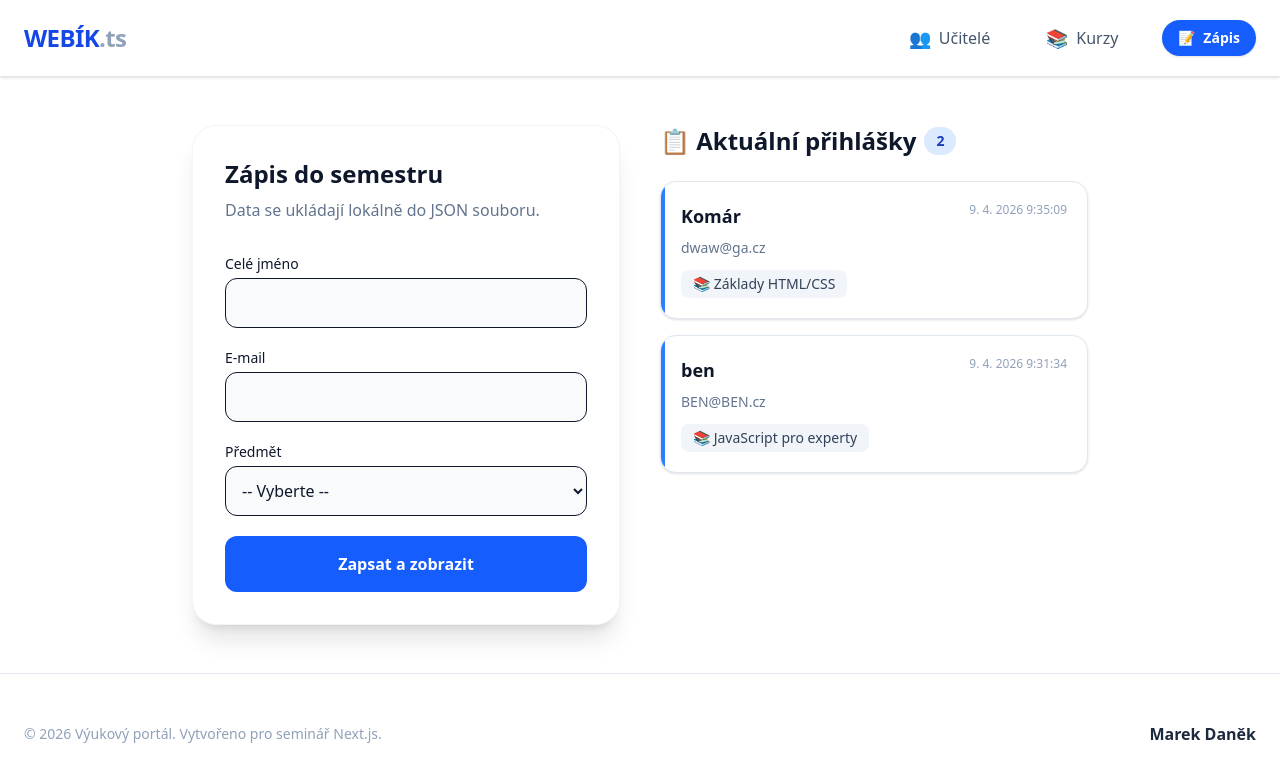
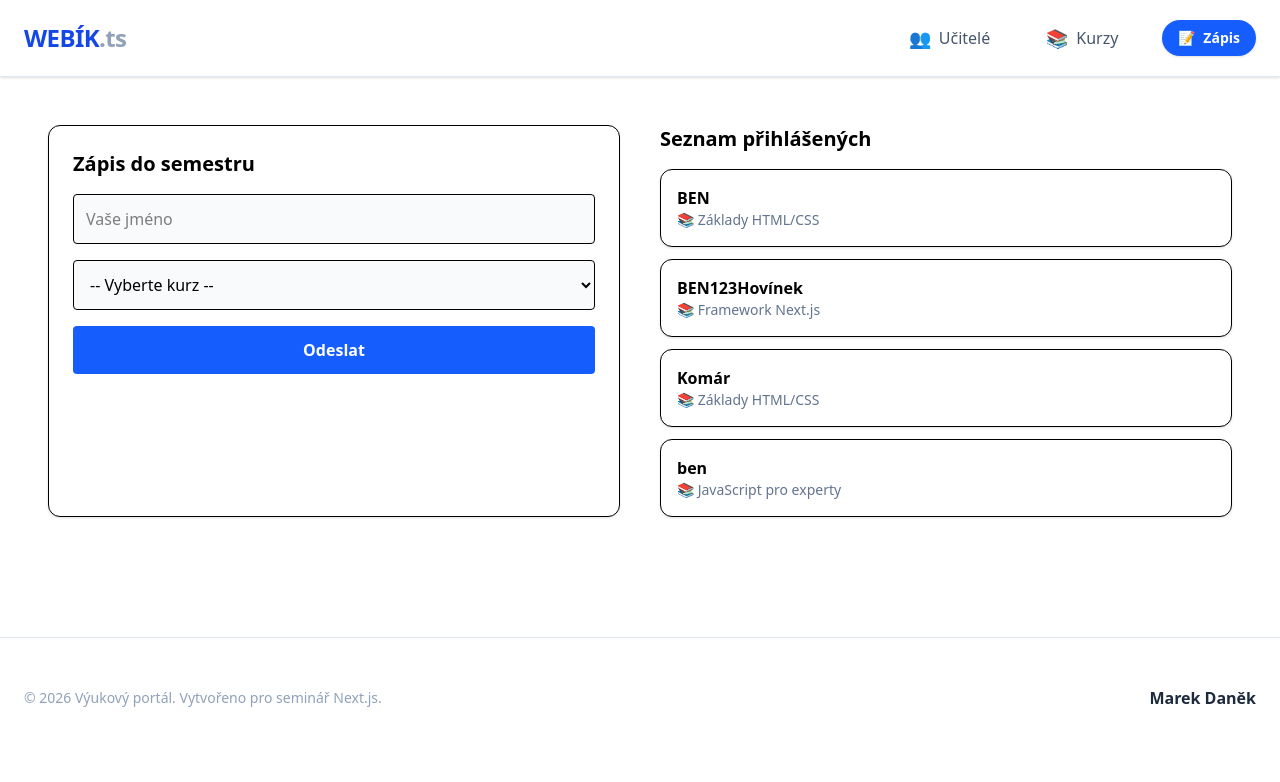
Before and after one commit to MarekDanek/GUI, a Next.js app in the folder Web/: page /03_prihlaska in a window 1280 px wide. Shown: the top 782 px of the page. Built offline with nearby package versions, Linux system fonts and the light colour scheme.

Commit message:
zkraceni kodu

```diff
--- a/Web/app/01_ucitele/page.tsx
+++ b/Web/app/01_ucitele/page.tsx
@@ -1,25 +1,16 @@
-// app/01_ucitele/page.tsx
 import { TEACHERS } from '../data/mock_data';
 
 export default function TeachersPage() {
   return (
-    <div className="space-y-8">
-      <h1 className="text-4xl font-black text-slate-900">Katedra Webových Technologií</h1>
+    <div>
+      <h1 className="text-3xl font-bold mb-6">Naši učitelé</h1>
 
-      <div className="grid grid-cols-1 md:grid-cols-3 gap-6">
-        {TEACHERS.map((teacher) => (
-          <div key={teacher.id} className="p-6 bg-white border border-slate-200 rounded-2xl shadow-sm hover:shadow-md transition-shadow">
-            <div className="w-12 h-12 bg-blue-100 text-blue-600 rounded-full flex items-center justify-center text-xl mb-4">
-              {teacher.icon}
-            </div>
-            <h2 className="text-xl font-bold">{teacher.name}</h2>
-            <p className="text-slate-500">{teacher.role}</p>
-            <div className="mt-4 pt-4 border-t flex justify-between items-center text-sm">
-              <span className="text-blue-600 font-medium">{teacher.email}</span>
-              <span className="bg-slate-100 text-slate-600 px-2 py-1 rounded text-xs font-bold">
-                {teacher.dept}
-              </span>
-            </div>
+      <div className="grid grid-cols-1 md:grid-cols-3 gap-4">
+        {TEACHERS.map(t => (
+          <div key={t.id} className="p-5 bg-white rounded-xl shadow-sm border border-slate-200">
+            <div className="text-3xl mb-2">{t.icon}</div>
+            <h2 className="font-bold text-lg">{t.name}</h2>
+            <p className="text-slate-500">{t.role}</p>
           </div>
         ))}
       </div>
--- a/Web/app/03_prihlaska/page.tsx
+++ b/Web/app/03_prihlaska/page.tsx
@@ -1,129 +1,69 @@
 // app/03_prihlaska/page.tsx
 import { COURSES } from '../data/mock_data';
 import fs from 'fs/promises';
-import path from 'path';
 import { revalidatePath } from 'next/cache';
 
-// 1. OPRAVA: Řekneme TypeScriptu, jak PŘESNĚ vypadá naše přihláška (konec "any" chyb)
-interface Prihlaska {
+const SOUBOR = process.cwd() + '/app/data/prihlasky.json';
+
+// 1. Nadefinujeme typ, aby TypeScript nekřičel kvůli "any"
+type Prihlaska = {
   id: string;
   jmeno: string;
-  email: string;
   kurz: string;
-  casZapsani: string;
+};
+
+// 2. Pomocná funkce pro čtení dat
+async function getPrihlasky(): Promise<Prihlaska[]> {
+  try { return JSON.parse(await fs.readFile(SOUBOR, 'utf-8')); }
+  catch { return []; }
 }
 
-// 2. OPRAVA: Přesunuli jsme Server Action úplně mimo hlavní komponentu!
-// Tím Reactu řekneme, že tohle se spouští opravdu jen při odeslání a neruší to vykreslování.
-async function handleSubmit(formData: FormData) {
+// 3. Server Action přesunutá VEN z komponenty (aby nerušila render)
+async function ulozPrihlasku(formData: FormData) {
   'use server';
 
-  // "as string" uklidní TypeScript, že z inputu opravdu přijde text
-  const name = formData.get('fullName') as string;
-  const email = formData.get('email') as string;
-  const selectedCourse = formData.get('courseId') as string;
-
-  const novaPrihlaska: Prihlaska = {
-    id: crypto.randomUUID(), // Modernější způsob: vygeneruje unikátní textové ID místo Date.now()
-    jmeno: name,
-    email: email,
-    kurz: selectedCourse,
-    casZapsani: new Date().toLocaleString('cs-CZ')
+  const nova: Prihlaska = {
+    id: crypto.randomUUID(), // Bezpečné ID
+    jmeno: formData.get('jmeno') as string,
+    kurz: formData.get('kurz') as string
   };
 
-  const cestaKSouboru = path.join(process.cwd(), 'app', 'data', 'prihlasky.json');
-
-  try {
-    let existujici: Prihlaska[] = [];
-    try {
-      const data = await fs.readFile(cestaKSouboru, 'utf-8');
-      existujici = JSON.parse(data);
-    } catch (e) {
-      // Soubor ještě neexistuje, nevadí
-    }
-
-    existujici.push(novaPrihlaska);
-    await fs.writeFile(cestaKSouboru, JSON.stringify(existujici, null, 2));
-
-  } catch (chyba) {
-    console.error("❌ Došlo k chybě při ukládání:", chyba);
-  }
+  const data = await getPrihlasky();
+  await fs.writeFile(SOUBOR, JSON.stringify([...data, nova], null, 2));
 
   revalidatePath('/03_prihlaska');
 }
 
-// 3. Hlavní komponenta (teď už je naprosto čistá)
-export default async function RegistrationPage() {
-
-  const cestaKSouboru = path.join(process.cwd(), 'app', 'data', 'prihlasky.json');
-  let ulozenePrihlasky: Prihlaska[] = [];
-
-  try {
-    const data = await fs.readFile(cestaKSouboru, 'utf-8');
-    ulozenePrihlasky = JSON.parse(data);
-  } catch (error) {
-    // Zatím žádná data
-  }
+// 4. Hlavní stránka
+export default async function PrihlaskaPage() {
+  const prihlasky = await getPrihlasky();
 
   return (
-    <div className="max-w-4xl mx-auto grid grid-cols-1 md:grid-cols-2 gap-10">
+    <div className="grid md:grid-cols-2 gap-10">
 
-      {/* Formulář */}
-      <div className="bg-white p-8 rounded-3xl shadow-xl border border-slate-100 h-fit">
-        <h1 className="text-2xl font-bold mb-2">Zápis do semestru</h1>
-        <p className="text-slate-500 mb-8">Data se ukládají lokálně do JSON souboru.</p>
-
-        <form action={handleSubmit} className="space-y-5">
-          <div>
-            <label className="block text-sm font-medium mb-1">Celé jméno</label>
-            <input name="fullName" type="text" className="w-full p-3 border rounded-xl bg-slate-50" required />
-          </div>
-          <div>
-            <label className="block text-sm font-medium mb-1">E-mail</label>
-            <input name="email" type="email" className="w-full p-3 border rounded-xl bg-slate-50" required />
-          </div>
-          <div>
-            <label className="block text-sm font-medium mb-1">Předmět</label>
-            <select name="courseId" className="w-full p-3 border rounded-xl bg-slate-50" required>
-              <option value="">-- Vyberte --</option>
+      {/* LEVÁ STRANA: Formulář */}
+      <form action={ulozPrihlasku} className="bg-white p-6 rounded-xl shadow-sm border space-y-4">
+        <h2 className="text-xl font-bold">Zápis do semestru</h2>
+        <input name="jmeno" placeholder="Vaše jméno" required className="w-full p-3 border rounded bg-slate-50" />
+        <select name="kurz" required className="w-full p-3 border rounded bg-slate-50">
+          <option value="">-- Vyberte kurz --</option>
           {COURSES.map(c => <option key={c.id} value={c.title}>{c.title}</option>)}
         </select>
-          </div>
-          <button type="submit" className="w-full bg-blue-600 text-white py-4 rounded-xl font-bold hover:bg-blue-700 transition-colors">
-            Zapsat a zobrazit
-          </button>
+        <button className="w-full bg-blue-600 text-white font-bold p-3 rounded">Odeslat</button>
       </form>
-      </div>
 
-      {/* Výpis */}
+      {/* PRAVÁ STRANA: Výpis */}
       <div>
-        <h2 className="text-2xl font-bold mb-6 flex items-center gap-2">
-          📋 Aktuální přihlášky
-          <span className="bg-blue-100 text-blue-800 text-sm px-3 py-1 rounded-full">{ulozenePrihlasky.length}</span>
-        </h2>
-
-        {ulozenePrihlasky.length === 0 ? (
-          <div className="bg-slate-50 border-2 border-dashed border-slate-200 rounded-2xl p-10 text-center text-slate-500">
-            Zatím zde nejsou žádné přihlášky. Buďte první!
-          </div>
-        ) : (
-          <ul className="space-y-4">
-            {/* Tady jsme smazali ": any", protože TypeScript už zná naši "Prihlasku" */}
-            {ulozenePrihlasky.slice().reverse().map((prihlaska) => (
-              <li key={prihlaska.id} className="bg-white p-5 rounded-2xl border border-slate-200 shadow-sm flex flex-col gap-2 relative overflow-hidden">
-                <div className="absolute top-0 left-0 w-1 h-full bg-blue-500"></div>
-                <div className="flex justify-between items-start">
-                  <span className="font-bold text-lg">{prihlaska.jmeno}</span>
-                  <span className="text-xs text-slate-400">{prihlaska.casZapsani}</span>
-                </div>
-                <span className="text-sm text-slate-500">{prihlaska.email}</span>
-                <span className="bg-slate-100 text-slate-700 text-sm font-medium px-3 py-1 rounded-lg w-fit mt-1">
-                  📚 {prihlaska.kurz}
-                </span>
+        <h2 className="text-xl font-bold mb-4">Seznam přihlášených</h2>
+        <ul className="space-y-3">
+          {/* Místo 'any' jsme použili náš typ 'Prihlaska' */}
+          {prihlasky.reverse().map((p: Prihlaska) => (
+            <li key={p.id} className="bg-white p-4 rounded-xl border shadow-sm flex flex-col">
+              <span className="font-bold">{p.jmeno}</span>
+              <span className="text-sm text-slate-500">📚 {p.kurz}</span>
             </li>
           ))}
         </ul>
-        )}
       </div>
 
     </div>
--- a/Web/app/data/prihlasky.json
+++ b/Web/app/data/prihlasky.json
@@ -12,5 +12,17 @@
     "email": "dwaw@ga.cz",
     "kurz": "Základy HTML/CSS",
     "casZapsani": "9. 4. 2026 9:35:09"
+  },
+  {
+    "id": "e3f21872-8ead-47e6-ac30-a9b7338ee470",
+    "jmeno": "BEN123Hovínek",
+    "email": "BEN@BEN.cz",
+    "kurz": "Framework Next.js",
+    "casZapsani": "9. 4. 2026 9:50:05"
+  },
+  {
+    "id": "d7fe4bf5-a866-4918-8d67-0154ebb73382",
+    "jmeno": "BEN",
+    "kurz": "Základy HTML/CSS"
   }
 ]
--- a/Web/app/globals.css
+++ /dev/null
@@ -1,26 +0,0 @@
-@import "tailwindcss";
-
-:root {
-  /* Nastavení základních barev napevno na světlý režim */
-  --background: #ffffff;
-  --foreground: #0f172a; /* Krásná tmavě modro-černá barva (slate-900) pro text */
-}
-
-@theme inline {
-  --color-background: var(--background);
-  --color-foreground: var(--foreground);
-  --font-sans: var(--font-geist-sans);
-  --font-mono: var(--font-geist-mono);
-}
-
-/* Smazali jsme @media (prefers-color-scheme: dark)!
-  Nyní bude web vypadat vždy čistě bíle, ať má uživatel nastaveno cokoliv.
-*/
-
-body {
-  background-color: var(--background);
-  color: var(--foreground);
-  /* Přidáme jemné vyhlazování písma, aby vypadalo víc "profi" */
-  -webkit-font-smoothing: antialiased;
-  -moz-osx-font-smoothing: grayscale;
-}
--- a/Web/app/layout.tsx
+++ b/Web/app/layout.tsx
@@ -1,7 +1,7 @@
 // app/layout.tsx
 import type { Metadata } from "next";
 import { Geist, Geist_Mono } from "next/font/google";
-import "./globals.css";
+import "./styles.css"
 import Link from "next/link";
 
 const geistSans = Geist({
@@ -15,7 +15,7 @@ const geistMono = Geist_Mono({
 });
 
 export const metadata: Metadata = {
-  title: "Webík Marek Daněk",
+  title: "Webík",
   description: "Výuková Next.js aplikace",
 };
 
--- /dev/null
+++ b/Web/app/styles.css
@@ -0,0 +1,2 @@
+@import "tailwindcss";
+body { background-color: white; color: black; }
```
Also changed, not shown: Web/app/02_kurzy/page.tsx (+15 -34 lines). Lines whose indentation alone changed are shown as unchanged.
